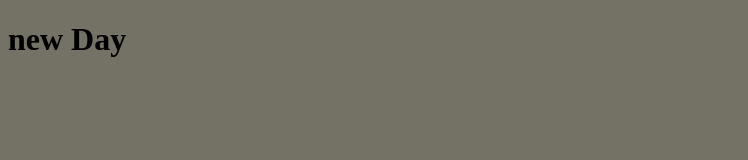
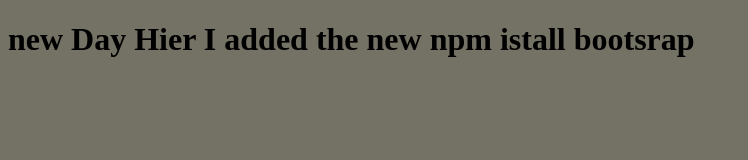
Before and after one commit to maidmilas/fourthtrainingproject, a website: page index.html in a window 1280 px wide. Shown: the whole page, without its empty margins (0-748 px from the left). Drawn offline with Linux system fonts and the light colour scheme.

Commit message:
The 14 commmit

```diff
--- a/index.html
+++ b/index.html
@@ -9,7 +9,7 @@
 </head>
 <body>
     <h1>new Day
-
+Hier I added the new npm istall bootsrap
     </h1>
 
 </body>
```
